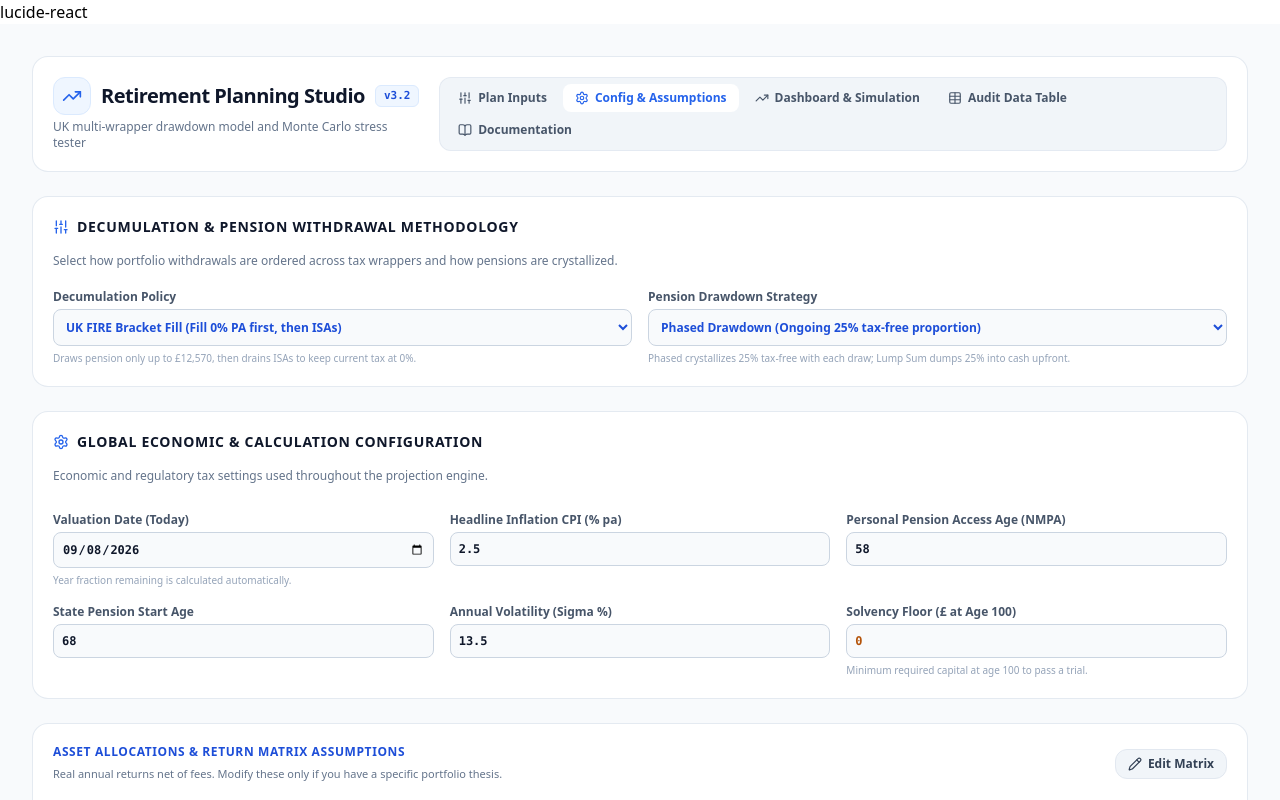
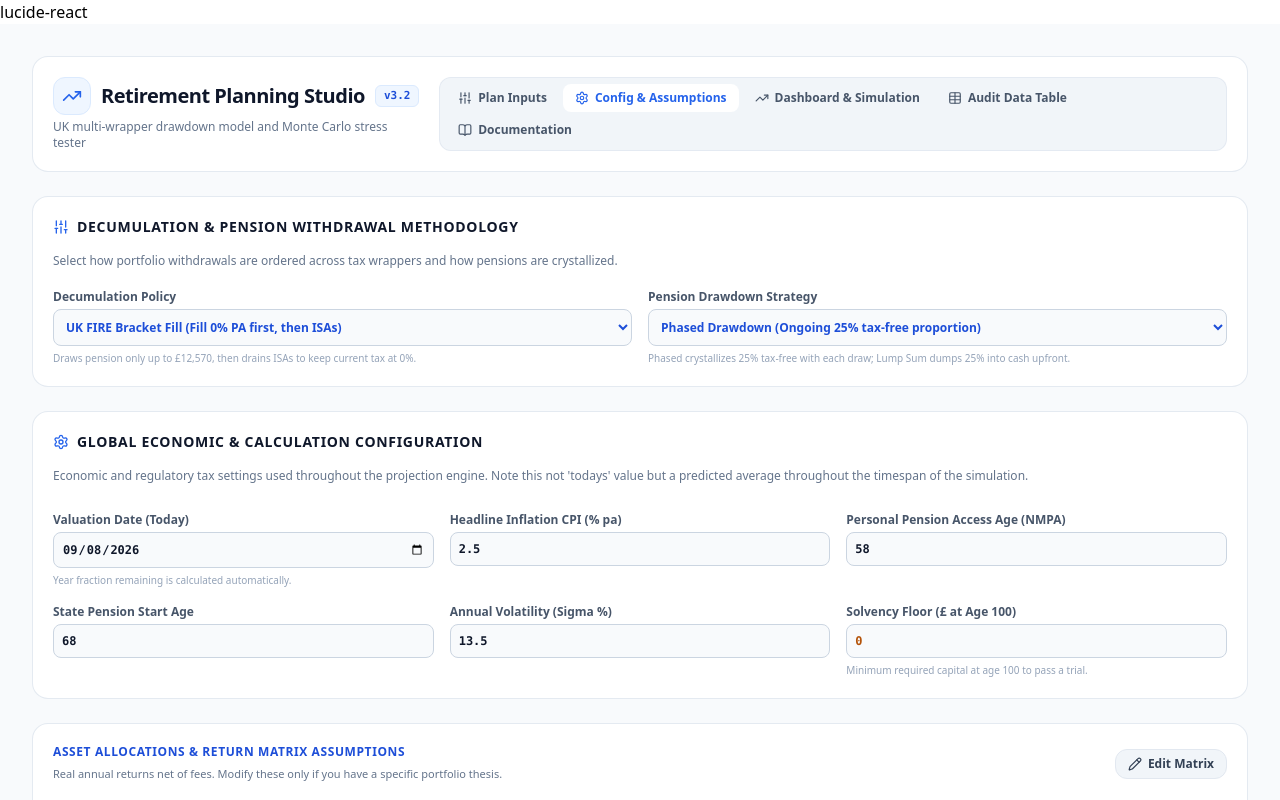
Before and after one commit to hapsariandforward/vitejs-vite-kdvuf9qw, a React (Vite) app: page / in a window 1280 px wide. Both pictures are taken after a click on the button "Config & Assumptions". Shown: the top 800 px of the page. Built offline with nearby package versions, Linux system fonts and the light colour scheme.

Commit message:
edit wording

```diff
--- a/src/App.jsx
+++ b/src/App.jsx
@@ -1607,7 +1607,7 @@ export default function App() {
               <h2 className="text-sm font-bold text-slate-900 uppercase tracking-wider flex items-center gap-2">
                 <Settings className="w-4 h-4 text-blue-600" /> Global Economic & Calculation Configuration
               </h2>
-              <p className="text-xs text-slate-500">Economic and regulatory tax settings used throughout the projection engine.</p>
+              <p className="text-xs text-slate-500">Economic and regulatory tax settings used throughout the projection engine. Note this not 'todays' value but a predicted average throughout the timespan of the simulation. </p>
 
               <div className="grid grid-cols-2 sm:grid-cols-3 gap-4 text-xs pt-3">
                 <div>
```
